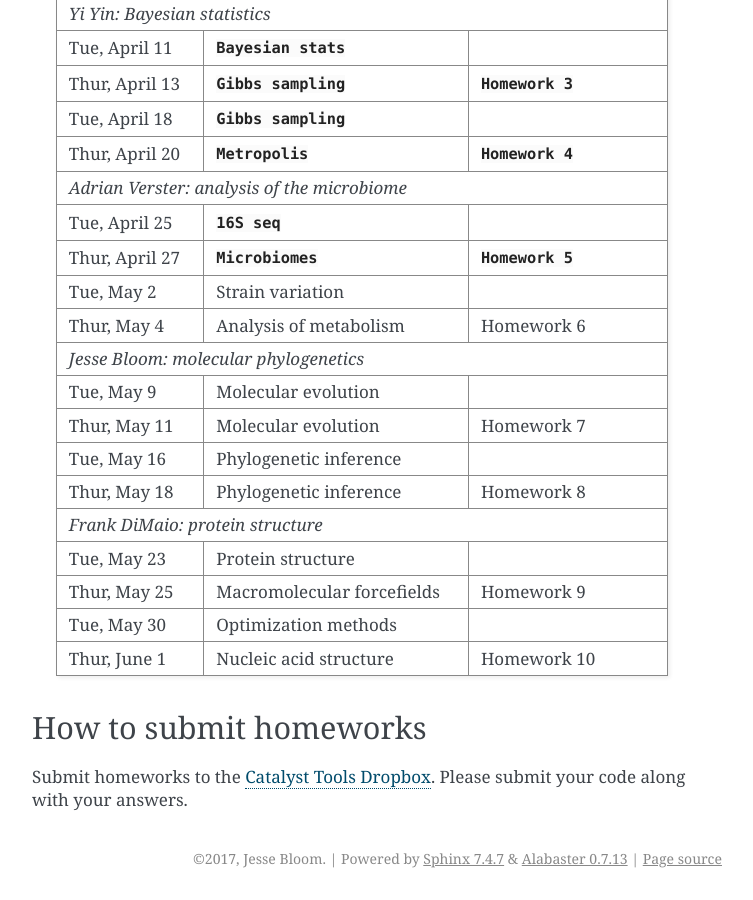
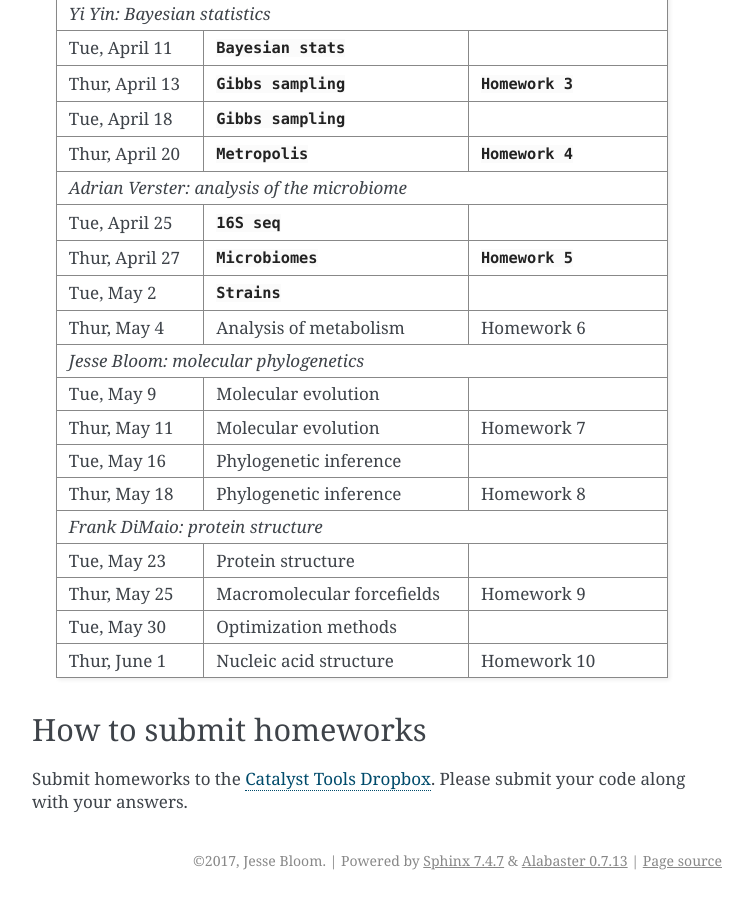
Before and after one commit to jbloom/GS541-course-page, a Sphinx documentation site: the page built from source/index.rst, in a window 1280 px wide and 900 px high, scrolled down 1857 px. Shown: the whole window, without its empty margins (388-1141 px from the left). Built offline with Sphinx 7.4.7, drawn with Linux system fonts in a browser that asks for light colours.

Commit message:
Added lecture 11

```diff
--- a/source/index.rst
+++ b/source/index.rst
@@ -86,7 +86,7 @@ Thur, April 20   :download:`Metropolis <lec8.pdf>`     :download:`Homework 4 <hw
 --------------------------------------------------------------------------------------------------
 Tue, April 25    :download:`16S seq <lec9.pptx>`
 Thur, April 27   :download:`Microbiomes <lec10.zip>`   :download:`Homework 5 <hw5.zip>`
-Tue, May 2       Strain variation
+Tue, May 2       :download:`Strains <lec11.pptx>`
 Thur, May 4      Analysis of metabolism                Homework 6
 *Jesse Bloom: molecular phylogenetics*
 --------------------------------------------------------------------------------------------------
```
Also changed, not shown: 1 other file.
